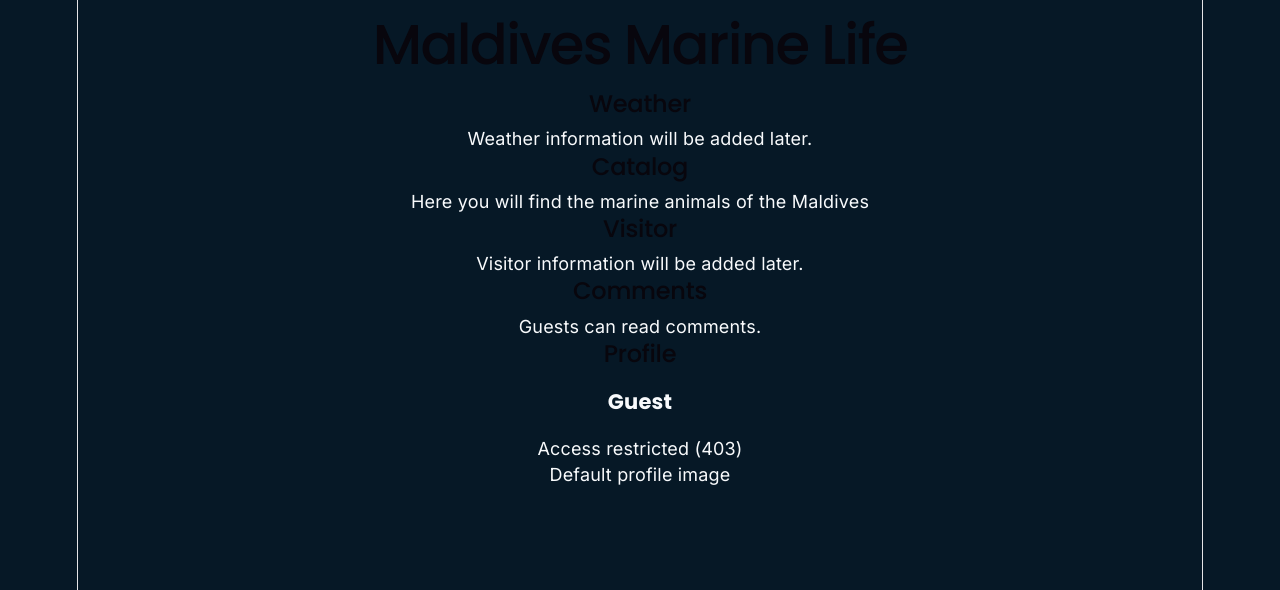
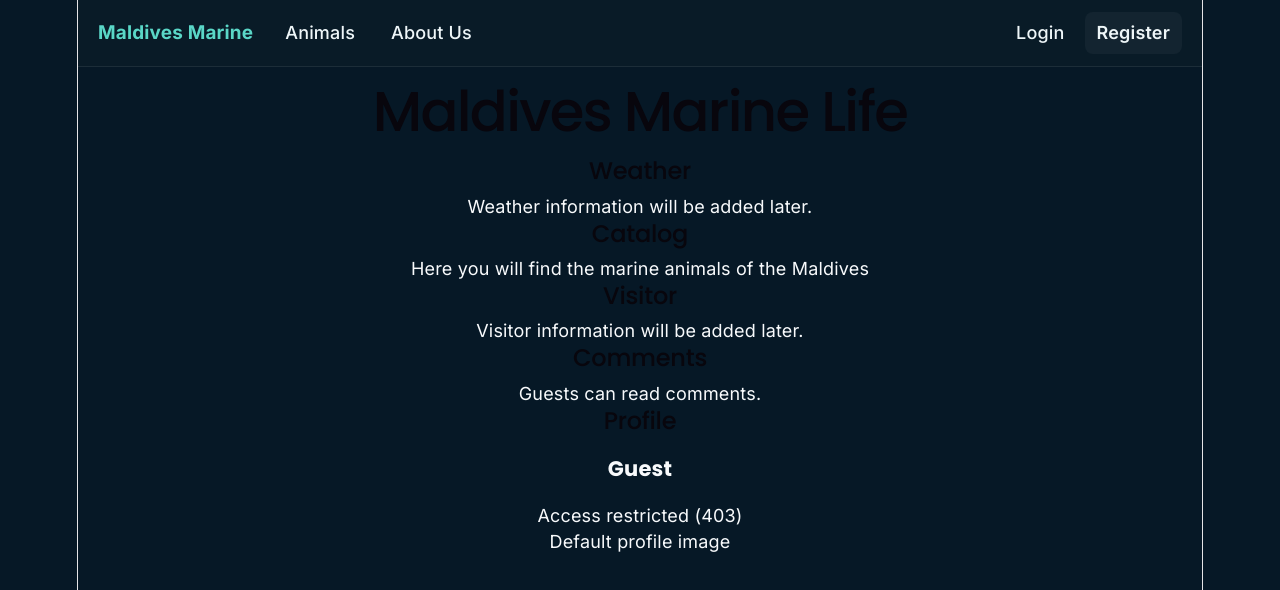
Before and after one commit to BrianN195/Abschlussprojekt-Simon-Brian-Jimmy, a React (Vite) app in the folder frontend/: page /main in a window 1280 px wide. Shown: the top 590 px of the page. Built offline with nearby package versions, Linux system fonts and the light colour scheme; no server answers.

Commit message:
header - main navigation erstellt - responsive design

```diff
--- a/frontend/src/App.tsx
+++ b/frontend/src/App.tsx
@@ -2,21 +2,28 @@ import { BrowserRouter, Route, Routes } from "react-router-dom";
 
 import LandingPage from "./pages/LandingPage";
 import MainPage from "./pages/MainPage";
+import RegisterPage from "./pages/RegisterPage";
 import LoginPage from "./pages/LoginPage";
-import RegisterPage from "./pages/RegisterPage";
+import MainLayout from "./components/layout/MainLayout";
 
 import "./App.css";
-import Animal from "./components/animals/Animal";
 
 function App() {
   return (
     <BrowserRouter>
       <Routes>
+        {/* Landing (kein Header) */}
         <Route path="/" element={<LandingPage />} />
-        <Route path="/main" element={<MainPage />} />
+        <Route path="/login" element={<LoginPage />} />
         <Route path="/register" element={<RegisterPage />} />
-        <Route path="/login" element={<LoginPage />} />
-        <Route path="/animals/:id" element={<Animal />} />
+
+        {/* Mit Header */}
+        <Route element={<MainLayout />}>
+          <Route path="/main" element={<MainPage />} />
+          <Route path="/profile" element={<div>Profile Page (TODO)</div>} />
+          <Route path="/animals" element={<div>Animals Page (TODO)</div>} />
+          <Route path="/about" element={<div>About Page (TODO)</div>} />
+        </Route>
       </Routes>
     </BrowserRouter>
   );
--- /dev/null
+++ b/frontend/src/components/layout/AuthControls.tsx
@@ -0,0 +1,63 @@
+import { Link, useNavigate } from "react-router-dom";
+import { authService } from "../../services/authService";
+
+type AuthControlsProps = {
+  mobile?: boolean;
+  onAction?: () => void;
+};
+
+function AuthControls({ mobile = false, onAction }: AuthControlsProps) {
+  const navigate = useNavigate();
+  const isLoggedIn = authService.isAuthenticated();
+  const user = authService.getUser();
+
+  function handleLogout() {
+    authService.logout();
+    onAction?.();
+    navigate("/");
+  }
+
+  if (isLoggedIn) {
+    return (
+      <>
+        <span className={mobile ? "nav-mobile-user" : "nav-user"}>
+          Hi, {user?.username || user?.email}
+        </span>
+        <Link
+          to="/profile"
+          className={mobile ? "nav-mobile-link" : "nav-link"}
+          onClick={onAction}
+        >
+          Profile
+        </Link>
+        <button
+          className={mobile ? "nav-mobile-logout" : "nav-logout-btn"}
+          onClick={handleLogout}
+        >
+          Logout
+        </button>
+      </>
+    );
+  }
+
+  return (
+    <>
+      <Link
+        to="/login"
+        className={mobile ? "nav-mobile-link" : "nav-link"}
+        onClick={onAction}
+      >
+        Login
+      </Link>
+      <Link
+        to="/register"
+        className={mobile ? "nav-mobile-link nav-register" : "nav-link nav-register"}
+        onClick={onAction}
+      >
+        Register
+      </Link>
+    </>
+  );
+}
+
+export default AuthControls;
--- /dev/null
+++ b/frontend/src/components/layout/MainLayout.css
@@ -0,0 +1,10 @@
+.main-layout {
+  min-height: 100vh;
+  display: flex;
+  flex-direction: column;
+}
+
+.main-content {
+  flex: 1;
+  padding: 20px;
+}
--- /dev/null
+++ b/frontend/src/components/layout/MainLayout.tsx
@@ -0,0 +1,15 @@
+import { Outlet } from "react-router-dom";
+import MainNavigation from "./MainNavigation";
+
+function MainLayout() {
+  return (
+    <>
+      <MainNavigation />
+      <main>
+        <Outlet />
+      </main>
+    </>
+  );
+}
+
+export default MainLayout;
--- /dev/null
+++ b/frontend/src/components/layout/MainNavigation.css
@@ -0,0 +1,123 @@
+:root{
+  --panel: rgba(10,28,40,0.9);
+  --panel-border: rgba(255,255,255,0.08);
+  --text: #eef6f8;
+  --muted: #9fb3c1;
+  --accent: #5ad7c7;
+  --accent-hover: #3fc3b4;
+  --danger: #ff6b6b;
+}
+
+/* Layout */
+.main-navigation{
+  position: sticky;
+  top: 0;
+  z-index: 100;
+  background: var(--panel);
+  border-bottom: 1px solid var(--panel-border);
+  backdrop-filter: blur(8px);
+}
+
+.nav-container{
+  max-width: 1200px;
+  margin: 0 auto;
+  padding: 10px 16px;
+  display: flex;
+  align-items: center;
+  gap: 12px;
+}
+
+/* Logo */
+.nav-logo{
+  color: var(--accent);
+  font-weight: 700;
+  font-size: 1.05rem;
+  text-decoration: none;
+  white-space: nowrap;
+}
+.nav-logo:hover{ color: var(--accent-hover); }
+
+/* Navigation links (desktop) */
+.nav-menu{
+  display: none; /* mobile-first */
+  gap: 20px;
+  margin-left: 12px;
+}
+.nav-link{
+  color: var(--text);
+  text-decoration: none;
+  font-weight: 500;
+  padding: 6px 8px;
+  border-radius: 8px;
+}
+.nav-link:hover{ color: var(--accent); background: rgba(255,255,255,0.02); }
+
+/* Auth area */
+.nav-right{
+  margin-left: auto;
+  display: flex;
+  align-items: center;
+  gap: 10px;
+}
+.nav-auth{
+  display: none; /* mobile-first */
+  align-items: center;
+  gap: 12px;
+}
+.nav-user{ color: var(--muted); font-size: 0.9rem; }
+
+/* Buttons */
+.nav-logout-btn,
+.nav-register{
+  padding: 8px 12px;
+  border: 0;
+  border-radius: 8px;
+  font-weight: 600;
+  cursor: pointer;
+}
+.nav-logout-btn{ background: var(--accent); color: #042026; }
+.nav-logout-btn:hover{ background: var(--accent-hover); transform: translateY(-1px); }
+.nav-register{ background: rgba(255,255,255,0.04); color: var(--text); }
+
+/* Hamburger (mobile) */
+.nav-hamburger{
+  background: transparent;
+  border: 0;
+  color: var(--text);
+  font-size: 1.4rem;
+  cursor: pointer;
+}
+
+/* Mobile menu */
+.nav-mobile-menu{
+  display: flex; /* toggled via JS/JSX */
+  flex-direction: column;
+  gap: 8px;
+  padding: 12px 16px;
+  border-top: 1px solid var(--panel-border);
+  background: var(--panel);
+}
+.nav-mobile-link{
+  color: var(--text);
+  text-decoration: none;
+  padding: 10px 12px;
+  border-radius: 8px;
+}
+.nav-mobile-link:hover{ background: rgba(255,255,255,0.03); }
+.nav-mobile-logout{
+  padding: 10px 12px;
+  border: 0;
+  border-radius: 8px;
+  background: var(--danger);
+  color: #fff;
+  text-align: left;
+}
+
+/* Responsive breakpoints */
+@media (min-width: 769px){
+  .nav-menu{ display: flex; }
+  .nav-auth{ display: flex; }
+  .nav-hamburger{ display: none; }
+  .nav-mobile-menu{ display: none !important; }
+  .nav-container{ padding: 12px 20px; }
+}
--- a/frontend/src/components/layout/MainNavigation.tsx
+++ b/frontend/src/components/layout/MainNavigation.tsx
@@ -0,0 +1,51 @@
+import { useState } from "react";
+import { Link } from "react-router-dom";
+import NavLinks from "./NavLinks";
+import AuthControls from "./AuthControls";
+import "./MainNavigation.css";
+
+function MainNavigation() {
+  const [mobileMenuOpen, setMobileMenuOpen] = useState(false);
+
+  function closeMobileMenu() {
+    setMobileMenuOpen(false);
+  }
+
+  return (
+    <header className="main-navigation">
+      <div className="nav-container">
+        <Link to="/" className="nav-logo">
+          Maldives Marine
+        </Link>
+
+        <nav className="nav-menu">
+          <NavLinks />
+        </nav>
+
+        <div className="nav-right">
+          <div className="nav-auth">
+            <AuthControls />
+          </div>
+
+          <button
+            className="nav-hamburger"
+            onClick={() => setMobileMenuOpen((value) => !value)}
+            aria-label="Toggle menu"
+            aria-expanded={mobileMenuOpen}
+          >
+            ☰
+          </button>
+        </div>
+      </div>
+
+      {mobileMenuOpen ? (
+        <nav className="nav-mobile-menu">
+          <NavLinks mobile onLinkClick={closeMobileMenu} />
+          <AuthControls mobile onAction={closeMobileMenu} />
+        </nav>
+      ) : null}
+    </header>
+  );
+}
+
+export default MainNavigation;
--- /dev/null
+++ b/frontend/src/components/layout/NavLinks.tsx
@@ -0,0 +1,23 @@
+import { Link } from "react-router-dom";
+
+type NavLinksProps = {
+  onLinkClick?: () => void;
+  mobile?: boolean;
+};
+
+function NavLinks({ onLinkClick, mobile = false }: NavLinksProps) {
+  const linkClassName = mobile ? "nav-mobile-link" : "nav-link";
+
+  return (
+    <>
+      <Link to="/animals" className={linkClassName} onClick={onLinkClick}>
+        Animals
+      </Link>
+      <Link to="/about" className={linkClassName} onClick={onLinkClick}>
+        About Us
+      </Link>
+    </>
+  );
+}
+
+export default NavLinks;
```
Also changed, not shown: 2 other files (tests, documents, lock files or other folders).
